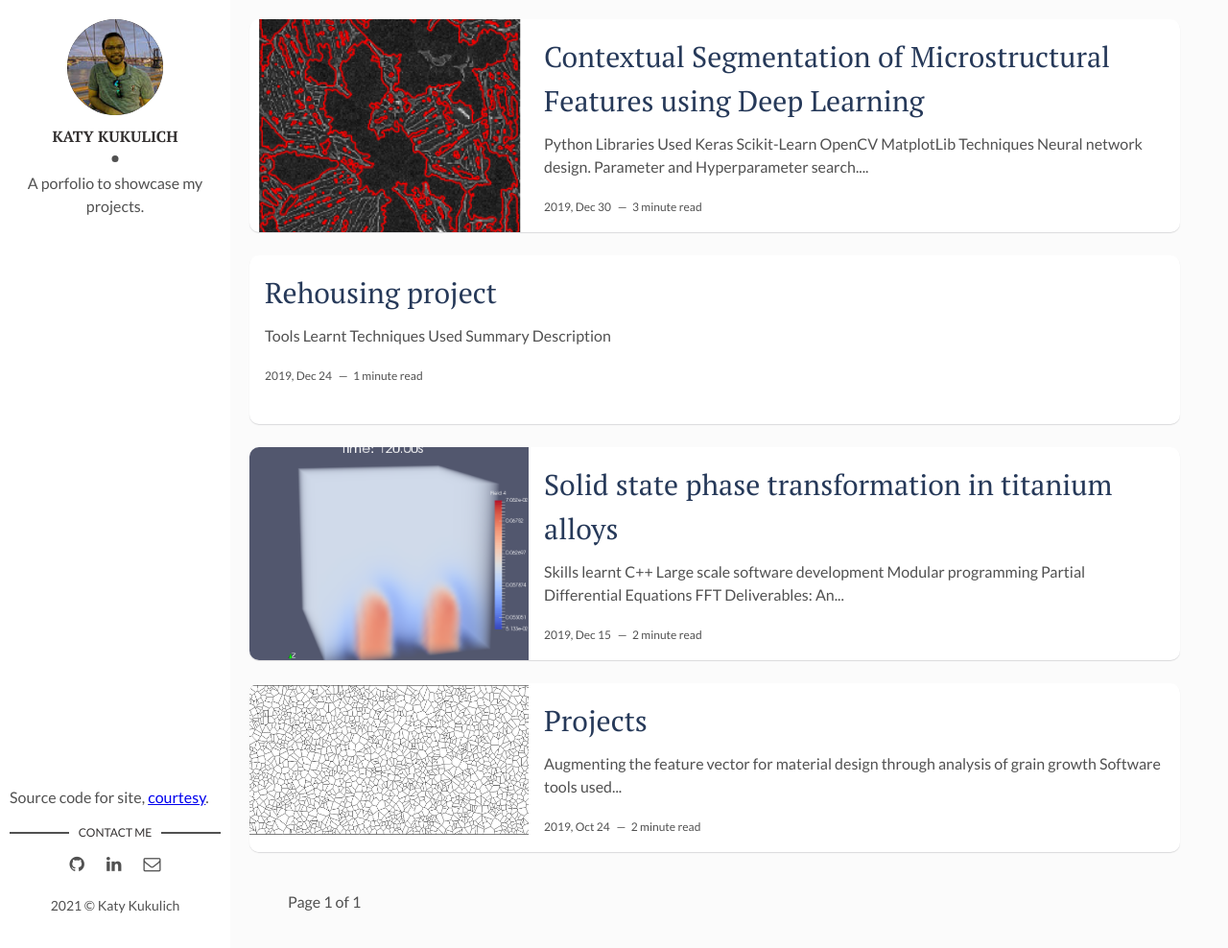
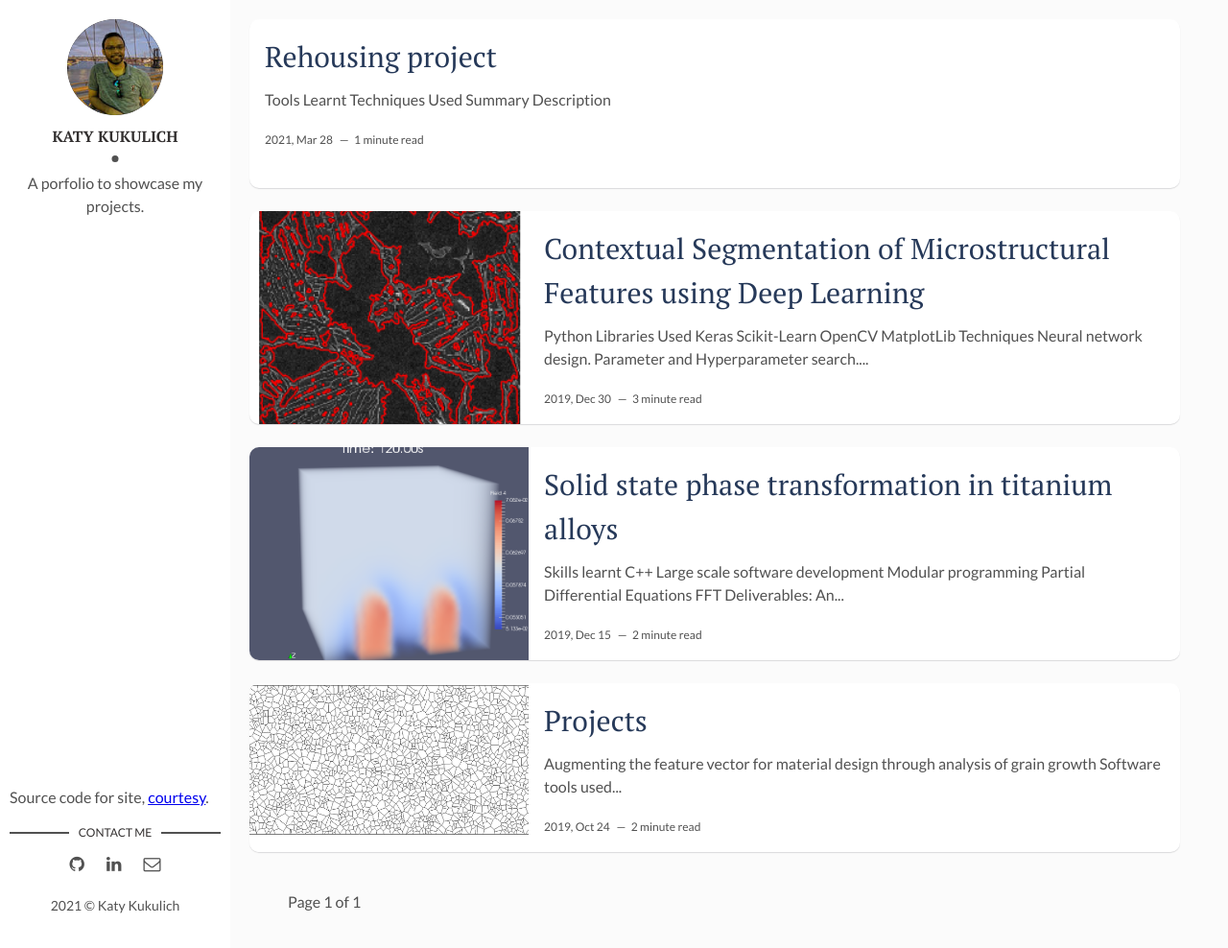
Before and after one commit to kkukulich/kkukulich.github.io, a Jekyll site: the page built from index.html, in a window 1280 px wide and 988 px high. Shown: the whole window at 96% size. Built offline with Jekyll 4.4.1, drawn with Linux system fonts in a browser that asks for light colours; the list of posts is cut into pages by our own code.

Commit message:
Update 2021-03-28-rehousing.markdown

```diff
--- a/_posts/2021-03-28-rehousing.markdown
+++ b/_posts/2021-03-28-rehousing.markdown
@@ -3,7 +3,7 @@ layout: post
 title:  "Rehousing project"
 
 img: # Add image post (optional)
-date:   2019-12-24 18:24:51 -0500
+date:   2021-03-28 18:24:51 -0500
 
 ---
 
```
